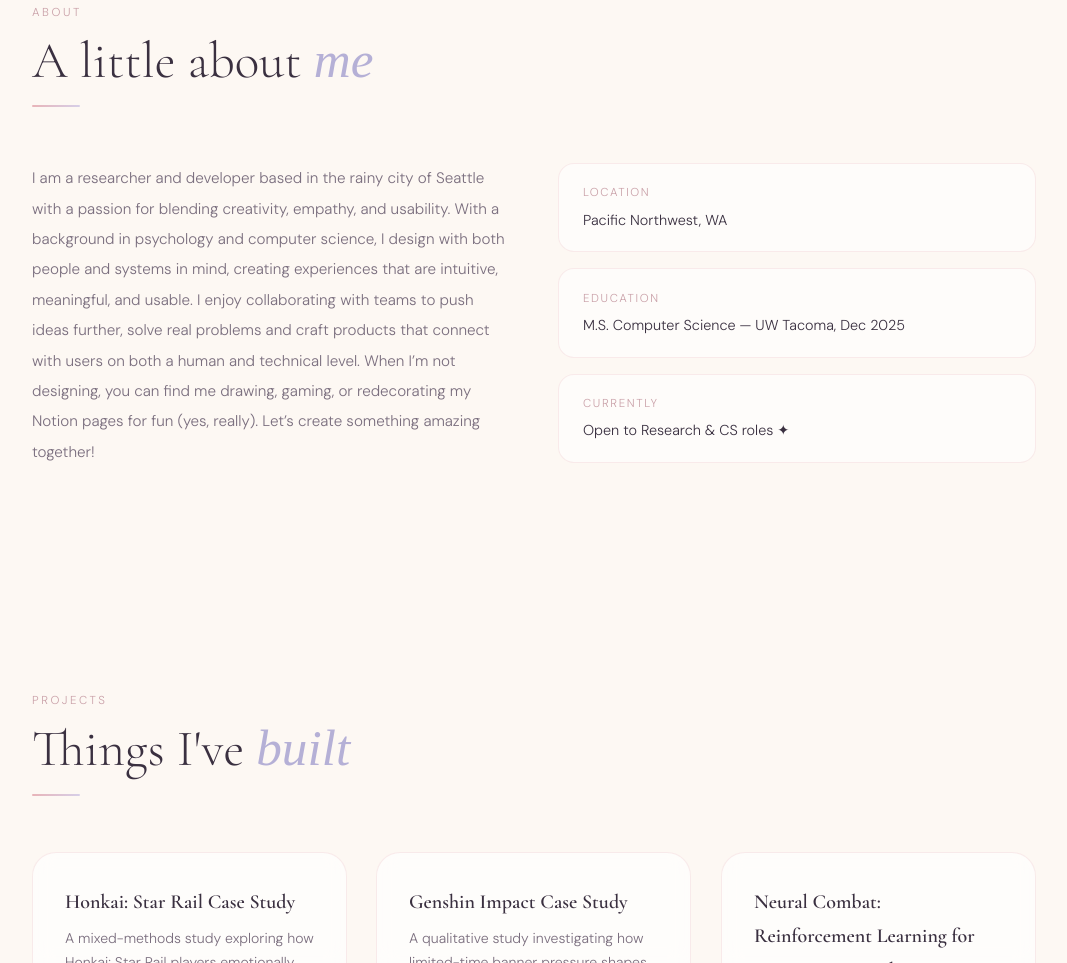
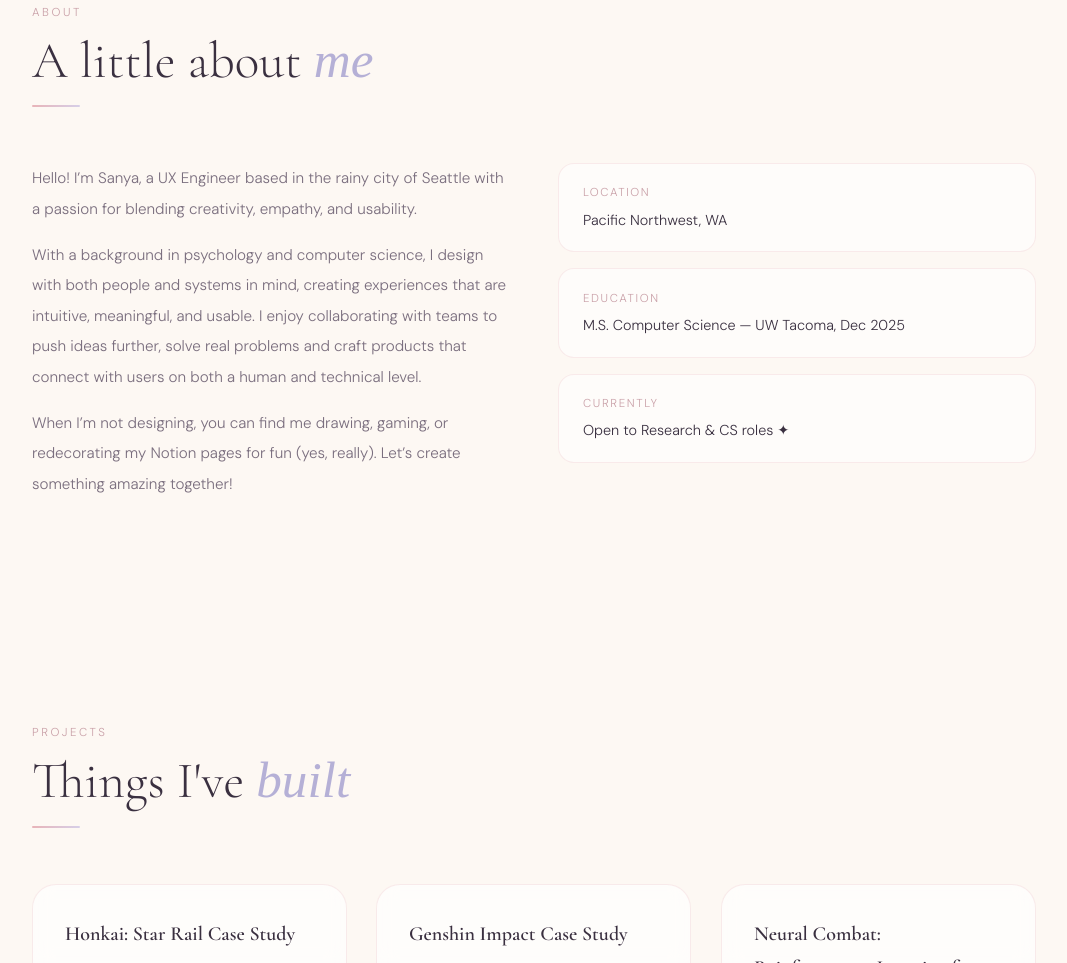
Before and after one commit to sisheng-dev/portfolio, a plain HTML site: page index.html in a window 1280 px wide. Shown: the part 1038-2001 px from the top of the page, without its empty margins (106-1173 px from the left). Drawn offline with nearby package versions, Linux system fonts and the light colour scheme; a web font is replaced by a local one.

Commit message:
Refine About section copy and browser tab title
- Update About text to provided UX Engineer phrasing
- Format About content into readable paragraph blocks
- Remove em dash from page title (Sanya Portfolio)
- Apply changes consistently to index.html and portfolio.html

```diff
--- a/index.html
+++ b/index.html
@@ -3,7 +3,7 @@
 <head>
 <meta charset="UTF-8" />
 <meta name="viewport" content="width=device-width, initial-scale=1.0"/>
-<title>Sanya — Portfolio</title>
+<title>Sanya Sinha Portfolio</title>
 <link rel="icon" type="image/png" href="assets/projects/flower.png" />
 <link rel="preconnect" href="https://fonts.googleapis.com">
 <link href="https://fonts.googleapis.com/css2?family=Cormorant+Garamond:ital,wght@0,300;0,400;0,600;1,300;1,400&family=DM+Sans:wght@300;400;500&family=Playfair+Display:ital@1&display=swap" rel="stylesheet">
@@ -638,10 +638,11 @@
       <div class="section-line"></div>
     </div>
     <div style="display:grid; grid-template-columns:1fr 1fr; gap:3rem; align-items:start;">
-      <p style="font-size:.95rem; color:var(--muted); line-height:2;">
-        I am a researcher and developer based in the rainy city of Seattle with a passion for blending creativity, empathy, and usability. With a background in psychology and computer science, I design with both people and systems in mind, creating experiences that are intuitive, meaningful, and usable. I enjoy collaborating with teams to push ideas further, solve real problems and craft products that connect with users on both a human and technical level. When I’m not designing, you can find me drawing, gaming, or redecorating my Notion pages for fun (yes, really).
-        Let’s create something amazing together!
-      </p>
+      <div style="display:flex; flex-direction:column; gap:1rem; font-size:.95rem; color:var(--muted); line-height:2;">
+        <p>Hello! I’m Sanya, a UX Engineer based in the rainy city of Seattle with a passion for blending creativity, empathy, and usability.</p>
+        <p>With a background in psychology and computer science, I design with both people and systems in mind, creating experiences that are intuitive, meaningful, and usable. I enjoy collaborating with teams to push ideas further, solve real problems and craft products that connect with users on both a human and technical level.</p>
+        <p>When I’m not designing, you can find me drawing, gaming, or redecorating my Notion pages for fun (yes, really). Let’s create something amazing together!</p>
+      </div>
       <div style="display:flex; flex-direction:column; gap:1rem;">
         <div style="background:rgba(255,255,255,.6);border:1px solid rgba(232,180,184,.25);border-radius:16px;padding:1.2rem 1.5rem;">
           <p style="font-size:.72rem;letter-spacing:.14em;text-transform:uppercase;color:var(--mauve);margin-bottom:.3rem;">Location</p>
```
Also changed, not shown: portfolio.html (+6 -5 lines).
